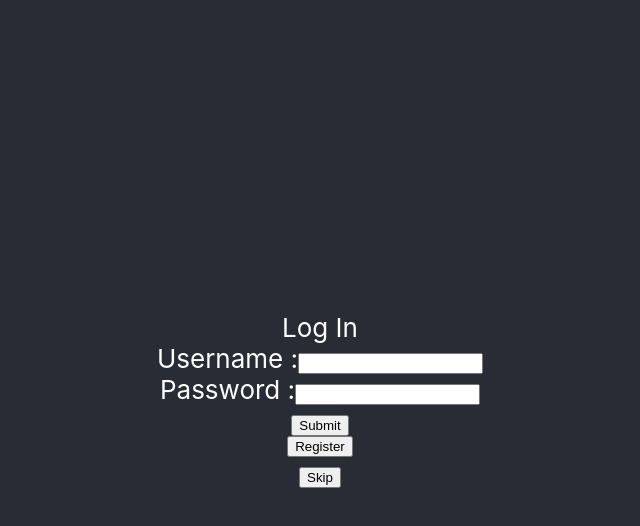
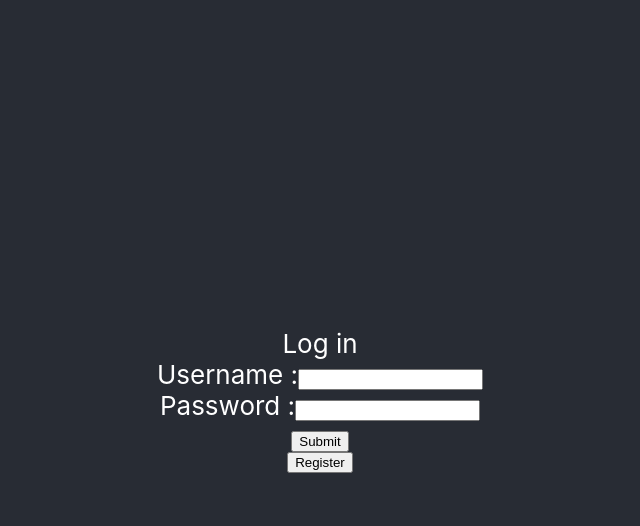
Before and after one commit to antonTan96/Orbital-project-2023, a React (Create React App) app in the folder frontend/: page / in a window 1280 px wide. Both pictures are taken after a click on the button "Log in". Shown: the top 526 px of the page, without its empty margins (320-960 px from the left). Built offline with nearby package versions, Linux system fonts and the light colour scheme.

Commit message:
Restructured Login Page (pain)

```diff
--- a/frontend/src/App.js
+++ b/frontend/src/App.js
@@ -1,26 +1,16 @@
 import "./App.css";
-import { useEffect, useState } from "react";
+import { useState } from "react";
 
-import Login from "./Authentication/Login";
+import LoginPage from "./Authentication/LoginPage";
 
 function App() {
   const [headerText, setHeaderText] = useState("Welcome");
-
-  //import spawn from "child_process";
-  //import express from "express";
-
-  //  const { spawn } = require("child_process");
-  //  const express = require('express');
-  //const { spawn } = require("node:child_process");
-
-  //const pythonAPI = spawn("python3", ["./backend/app.py"]);
-  //  const app = express();
 
   return (
     <div className="App">
       <header className="App-header">
         <div>{headerText}</div>
-        <Login set={setHeaderText}></Login>
+        <LoginPage set={setHeaderText}></LoginPage>
       </header>
     </div>
   );
--- a/frontend/src/Authentication/Login.js
+++ /dev/null
@@ -1,30 +0,0 @@
-import { useState } from "react";
-import SwitchRegister from "./SwitchRegister";
-import { useNavigate } from "react-router-dom";
-
-function Login({ set }) {
-  const [clicked, setClicked] = useState(false);
-  const navigate = useNavigate();
-
-  return (
-    <>
-      {clicked ? (
-        <SwitchRegister setHeader={set} />
-      ) : (
-        <button
-          onClick={() => {
-            set("Log In");
-            setClicked(!clicked);
-          }}
-        >
-          Log in
-        </button>
-      )}
-      <div>
-        <button onClick={() => navigate("/Menu")} children="Skip" />
-      </div>
-    </>
-  );
-}
-
-export default Login;
--- /dev/null
+++ b/frontend/src/Authentication/LoginContainer.js
@@ -0,0 +1,76 @@
+import Axios from "axios";
+import { useNavigate } from "react-router-dom";
+import ErrorContainer from "../OtherComponents/ErrorContainer";
+import { useState } from "react";
+
+function LoginContainer({ set, pageChange }) {
+  const [errorString, setErrorString] = useState("");
+  const navigate = useNavigate();
+  function handleError(e) {
+    setErrorString(e);
+  }
+  function handleSubmit(e) {
+    // Prevent the browser from reloading the page
+    e.preventDefault();
+    const submitButton = document.getElementById("submitButton");
+    // Read the form data
+    const form = e.target;
+    submitButton.disabled = true;
+
+    const formData = new FormData(form);
+    //fetch('/some-api', { method: form.method, body: formData });
+    const formJson = Object.fromEntries(formData.entries());
+    getCredentials(formJson);
+  }
+  const getCredentials = async (e) => {
+    //const response = await Axios.get("http://localhost:5000/getCredentials");
+    const submitButton = document.getElementById("submitButton");
+    try {
+      const response = await Axios.post(
+        "https://orbital-be.azurewebsites.net:443/login",
+        e
+      );
+      console.log(response);
+      const username = e.Username;
+
+      if (response.status === 200) {
+        localStorage.setItem("token", response.data.Data);
+        navigate(`../${username}/Menu`);
+      }
+    } catch (e) {
+      if (e.response) {
+        console.log(e.response);
+        handleError(e.response.data.Message);
+      } else {
+        handleError(e.message);
+      }
+
+      submitButton.disabled = false;
+    }
+  };
+
+  return (
+    <>
+      <ErrorContainer
+        errorString={errorString}
+        setErrorString={setErrorString}
+      />
+      <form onSubmit={(a) => handleSubmit(a)}>
+        <div>
+          <label>
+            Username :
+            <input type="text" name="Username" />
+          </label>
+        </div>
+        <div>
+          <label>
+            Password :
+            <input type="password" name="Password" />
+          </label>
+        </div>
+        <button id="submitButton" type="Submit" children="Submit" />
+      </form>
+    </>
+  );
+}
+export default LoginContainer;
--- /dev/null
+++ b/frontend/src/Authentication/LoginPage.js
@@ -0,0 +1,38 @@
+import { useState } from "react";
+import LoginContainer from "./LoginContainer";
+import RegisterContainer from "./RegisterContainer";
+
+function LoginPage({ set }) {
+  const [Login, changePage] = useState();
+
+  const text = ["Log in", "Register"];
+  const [buttonText, changeButton] = useState(text[0]);
+  const components = [<RegisterContainer />, <LoginContainer />];
+
+  function changeText(a) {
+    console.log(a);
+    if (a == text[0]) {
+      set(text[0]);
+      changePage(components[1]);
+      changeButton(text[1]);
+    } else {
+      set(text[1]);
+      changePage(components[0]);
+      changeButton(text[0]);
+    }
+  }
+
+  return (
+    <>
+      {Login}
+      <button
+        onClick={() => {
+          changeText(buttonText);
+        }}
+        children={buttonText}
+      />
+    </>
+  );
+}
+
+export default LoginPage;
--- a/frontend/src/Authentication/SwitchRegister.js
+++ b/frontend/src/Authentication/RegisterContainer.js
@@ -1,13 +1,11 @@
-import { useState } from "react";
 import Axios from "axios";
 import { useNavigate } from "react-router-dom";
 import ErrorContainer from "../OtherComponents/ErrorContainer";
+import { useState } from "react";
 
-function SwitchRegister({ setHeader }) {
-  const [regStatus, setRegStatus] = useState(false);
+function RegisterContainer(set, pageChange) {
+  const [errorString, setErrorString] = useState("");
   const navigate = useNavigate();
-  const [errorString, setErrorString] = useState("");
-
   function handleError(err) {
     setErrorString(err);
   }
@@ -54,47 +52,7 @@ function SwitchRegister({ setHeader }) {
       }
     }
   };
-  function handleSubmit(e) {
-    // Prevent the browser from reloading the page
-    e.preventDefault();
-    const submitButton = document.getElementById("submitButton");
-    // Read the form data
-    const form = e.target;
-    submitButton.disabled = true;
-
-    const formData = new FormData(form);
-    //fetch('/some-api', { method: form.method, body: formData });
-    const formJson = Object.fromEntries(formData.entries());
-    getCredentials(formJson);
-  }
-  const getCredentials = async (e) => {
-    //const response = await Axios.get("http://localhost:5000/getCredentials");
-    const submitButton = document.getElementById("submitButton");
-    try {
-      const response = await Axios.post(
-        "https://orbital-be.azurewebsites.net:443/login",
-        e
-      );
-      console.log(response);
-      const username = e.Username;
-
-      if (response.status == 200) {
-        localStorage.setItem("token", response.data.Data);
-        navigate(`/${username}/Menu`);
-      }
-    } catch (e) {
-      if (e.response) {
-        console.log(e.response);
-        handleError(e.response.data.Message);
-      } else {
-        handleError(e.message);
-      }
-
-      submitButton.disabled = false;
-    }
-  };
-
-  return regStatus ? (
+  return (
     <>
       <ErrorContainer
         errorString={errorString}
@@ -127,46 +85,7 @@ function SwitchRegister({ setHeader }) {
         </div>
         <button id="submitButton" type="Submit" children="Submit" />
       </form>
-      <button
-        onClick={() => {
-          setRegStatus(false);
-          setHeader("Log In");
-        }}
-      >
-        Log In
-      </button>
-    </>
-  ) : (
-    <>
-      <ErrorContainer
-        errorString={errorString}
-        setErrorString={setErrorString}
-      />
-      <form onSubmit={(a) => handleSubmit(a)}>
-        <div>
-          <label>
-            Username :
-            <input type="text" name="Username" />
-          </label>
-        </div>
-        <div>
-          <label>
-            Password :
-            <input type="text" name="Password" />
-          </label>
-        </div>
-        <button id="submitButton" type="Submit" children="Submit" />
-      </form>
-      <button
-        onClick={() => {
-          setRegStatus(true);
-          setHeader("Register");
-        }}
-      >
-        Register
-      </button>
     </>
   );
 }
-
-export default SwitchRegister;
+export default RegisterContainer;
```
